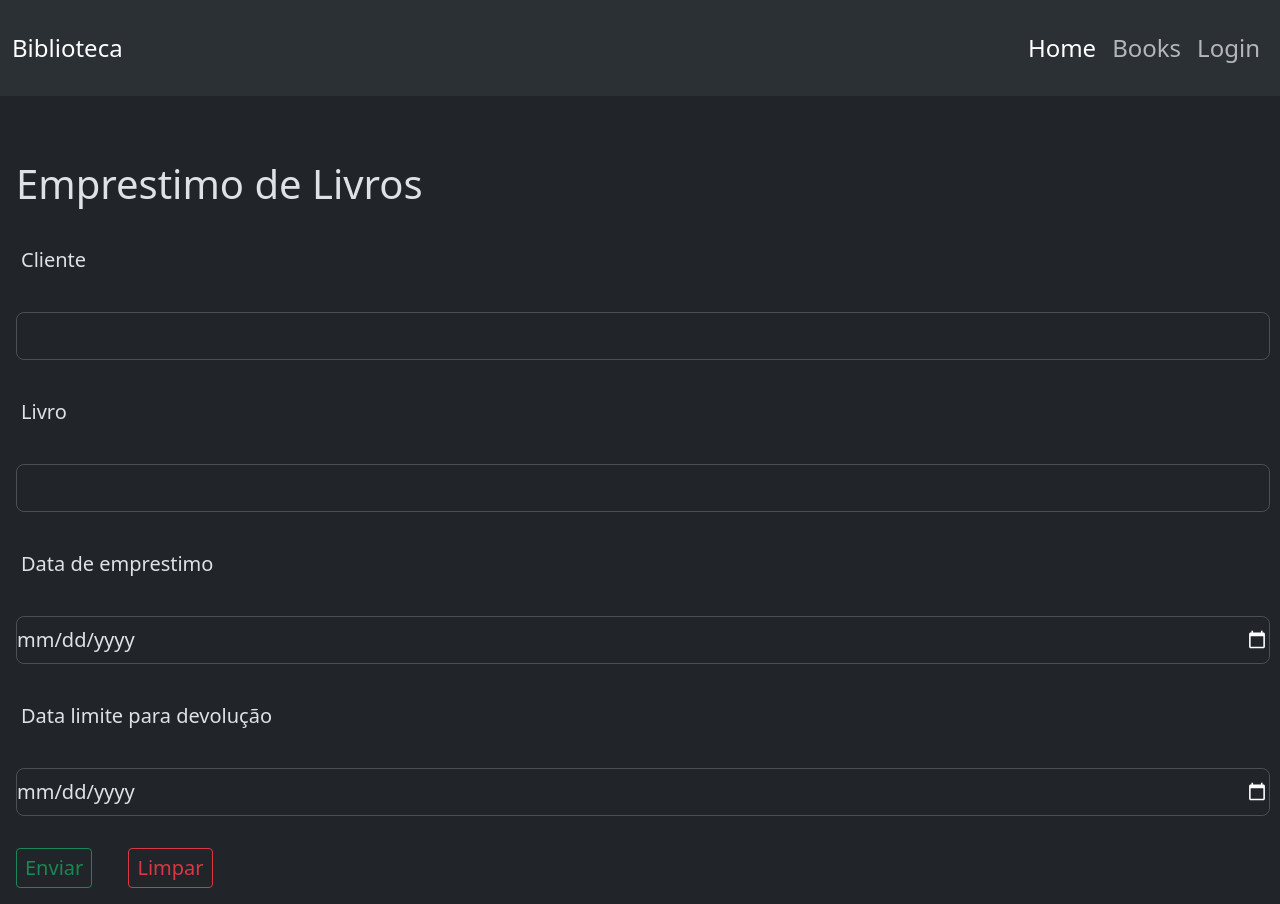
After one commit to teteu-hue/LibrarySystem, a PHP site: page /view/emprestimo.php in a window 1280 px wide. The commit adds this page. Run offline with PHP 8.4, Linux system fonts and the light colour scheme.

Commit message:
devolução/emprestimo form

```diff
--- a/css/style.css
+++ b/css/style.css
@@ -18,3 +18,7 @@ input.m-3.form-control.form-control-lg.fs-5{
 #estado{
     width: 10%;
 }
+
+.row {
+    margin-top: 1.5rem;
+}
--- /dev/null
+++ b/view/emprestimo.php
@@ -0,0 +1,28 @@
+<?php include "header.php" ?>
+
+<h1 class="m-3 fs-1"> Emprestimo de Livros</h1>
+
+    <form action="">
+        <label class=" m-3 form-label fs-5" for="">Cliente</label>
+        <input class=" m-3 form-control form-control-lg fs-5" type="text">
+
+        <label class=" m-3 form-label fs-5" for="">Livro</label>
+        <input class=" m-3 form-control form-control-lg fs-5" type="text">
+
+        <label class=" m-3 form-label fs-5" for="">Data de emprestimo</label>
+        <input class=" m-3 form-control form-control-lg fs-5" type="date">
+
+        <label class=" m-3 form-label fs-5" for="">Data limite para devolução</label>
+        <input class=" m-3 form-control form-control-lg fs-5" type="date">
+    </form>
+
+    <div>
+
+        <button class=" m-3 btn btn-outline-success btn-sm fs-5" type="submit">Enviar</button> <button class="m-3 btn btn-outline-danger btn-sm fs-5" type="reset">Limpar</button>
+    </div>
+
+
+
+
+
+<?php require("footer.php")?>
```
Also changed, not shown: view/devolução.php (added, +27 -0 lines), view/inicial.php (added, +31 -0 lines).
